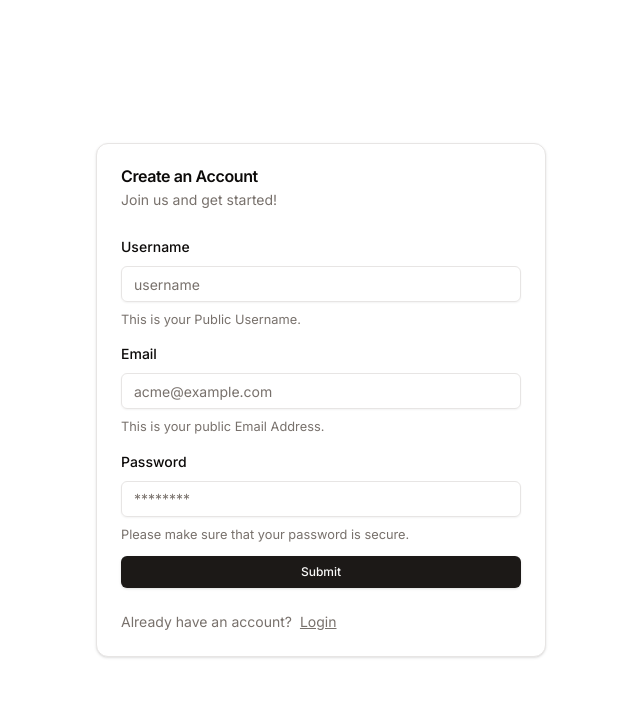
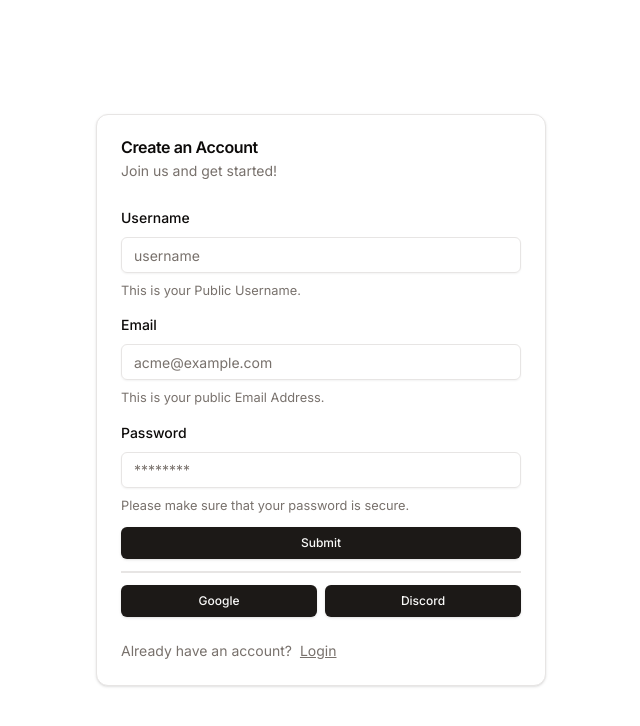
Before and after one commit to nakshatraraghav/discourse, a Next.js app: page /register in a window 1280 px wide. Shown: the top 726 px of the page, without its empty margins (319-959 px from the left). Built offline with nearby package versions, Linux system fonts and the light colour scheme.

Commit message:
(oauth): implement oauth buttons + install @t3-oss/env

```diff
--- a/package.json
+++ b/package.json
@@ -13,7 +13,9 @@
     "@radix-ui/react-dropdown-menu": "^2.0.6",
     "@radix-ui/react-icons": "^1.3.0",
     "@radix-ui/react-label": "^2.0.2",
+    "@radix-ui/react-separator": "^1.0.3",
     "@radix-ui/react-slot": "^1.0.2",
+    "@t3-oss/env-nextjs": "^0.7.1",
     "class-variance-authority": "^0.7.0",
     "clsx": "^2.0.0",
     "next": "13.5.6",
--- a/src/components/auth/form/login-form.tsx
+++ b/src/components/auth/form/login-form.tsx
@@ -20,6 +20,8 @@ import {
 } from "@/components/ui/form";
 import { Input } from "@/components/ui/input";
 import { Button } from "@/components/ui/button";
+import { Separator } from "@/components/ui/separator";
+import { OAuthButtons } from "../oauth-buttons";
 
 export function LoginForm() {
   const [loading, setLoading] = useState<boolean>(false);
@@ -86,6 +88,8 @@ export function LoginForm() {
         <Button size={"sm"} className="w-full mt-4">
           Submit
         </Button>
+        <Separator />
+        <OAuthButtons />
       </form>
     </Form>
   );
--- a/src/components/auth/form/register-form.tsx
+++ b/src/components/auth/form/register-form.tsx
@@ -20,6 +20,9 @@ import {
 } from "@/components/ui/form";
 import { Input } from "@/components/ui/input";
 import { Button } from "@/components/ui/button";
+import { Separator } from "@/components/ui/separator";
+
+import { OAuthButtons } from "@/components/auth/oauth-buttons";
 
 export function RegisterForm() {
   const [loading, setLoading] = useState<boolean>(false);
@@ -104,6 +107,8 @@ export function RegisterForm() {
         <Button size={"sm"} className="w-full mt-4">
           Submit
         </Button>
+        <Separator />
+        <OAuthButtons />
       </form>
     </Form>
   );
--- a/src/components/auth/oauth-buttons.tsx
+++ b/src/components/auth/oauth-buttons.tsx
@@ -0,0 +1,32 @@
+"use client";
+
+import { useState } from "react";
+import { Button } from "@/components/ui/button";
+
+export function OAuthButtons() {
+  const [loading, setLoading] = useState({
+    discord: false,
+    google: false,
+  });
+
+  return (
+    <div className="flex justify-between items-center space-x-2">
+      <Button
+        type="button"
+        className="w-full"
+        size={"sm"}
+        disabled={loading.google}
+      >
+        Google
+      </Button>
+      <Button
+        type="button"
+        className="w-full"
+        size={"sm"}
+        disabled={loading.discord}
+      >
+        Discord
+      </Button>
+    </div>
+  );
+}
--- /dev/null
+++ b/src/components/ui/separator.tsx
@@ -0,0 +1,31 @@
+"use client";
+
+import * as React from "react";
+import * as SeparatorPrimitive from "@radix-ui/react-separator";
+
+import { cn } from "@/lib/utils";
+
+const Separator = React.forwardRef<
+  React.ElementRef<typeof SeparatorPrimitive.Root>,
+  React.ComponentPropsWithoutRef<typeof SeparatorPrimitive.Root>
+>(
+  (
+    { className, orientation = "horizontal", decorative = true, ...props },
+    ref
+  ) => (
+    <SeparatorPrimitive.Root
+      ref={ref}
+      decorative={decorative}
+      orientation={orientation}
+      className={cn(
+        "shrink-0 bg-border",
+        orientation === "horizontal" ? "h-[2px] w-full" : "h-full w-[2px]",
+        className
+      )}
+      {...props}
+    />
+  )
+);
+Separator.displayName = SeparatorPrimitive.Root.displayName;
+
+export { Separator };
--- /dev/null
+++ b/src/server/env.ts
@@ -0,0 +1,11 @@
+import { createEnv } from "@t3-oss/env-nextjs";
+import { z } from "zod";
+
+export const env = createEnv({
+  server: {
+    NODE_ENV: z.enum(["development", "test", "production"]),
+  },
+  runtimeEnv: {
+    NODE_ENV: process.env.NODE_ENV,
+  },
+});
```
Also changed, not shown: 1 other file (tests, documents, lock files or other folders).
